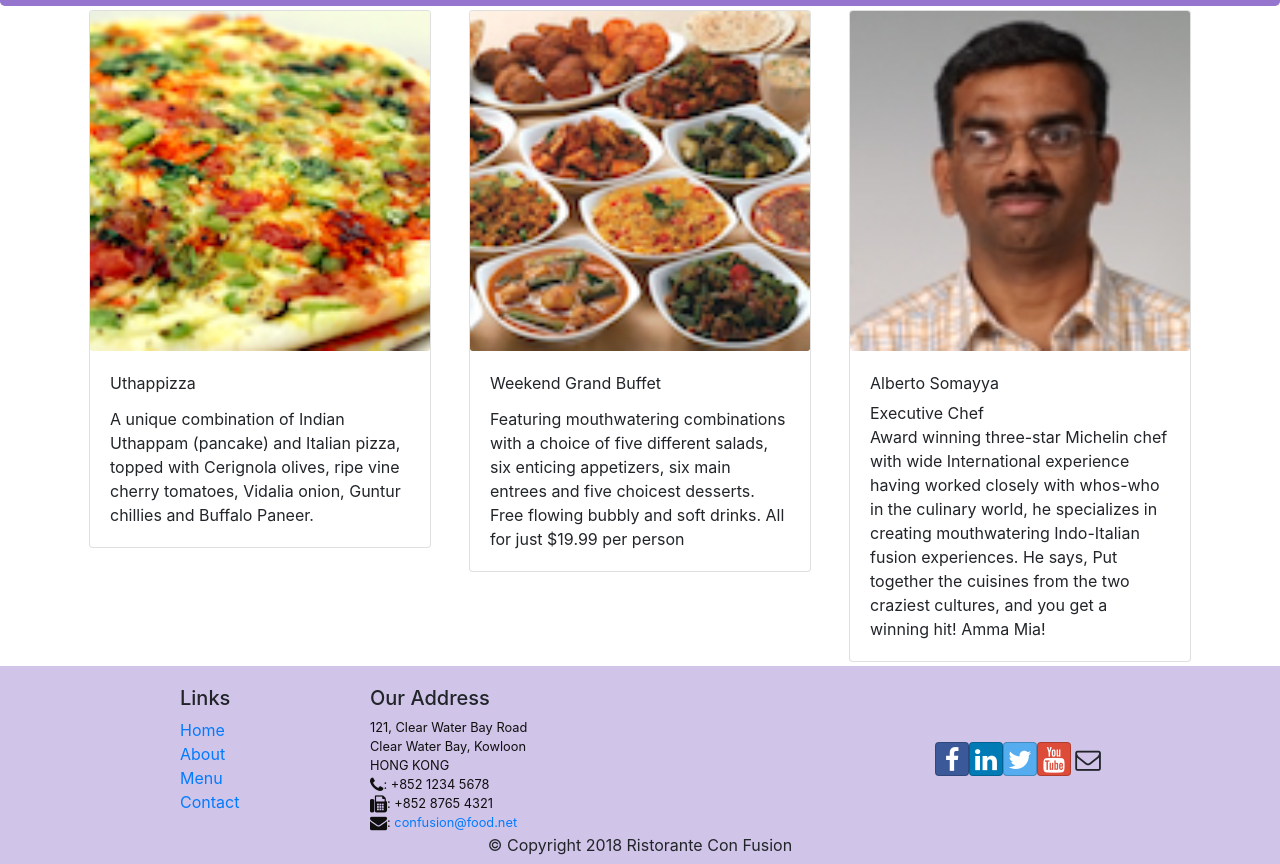
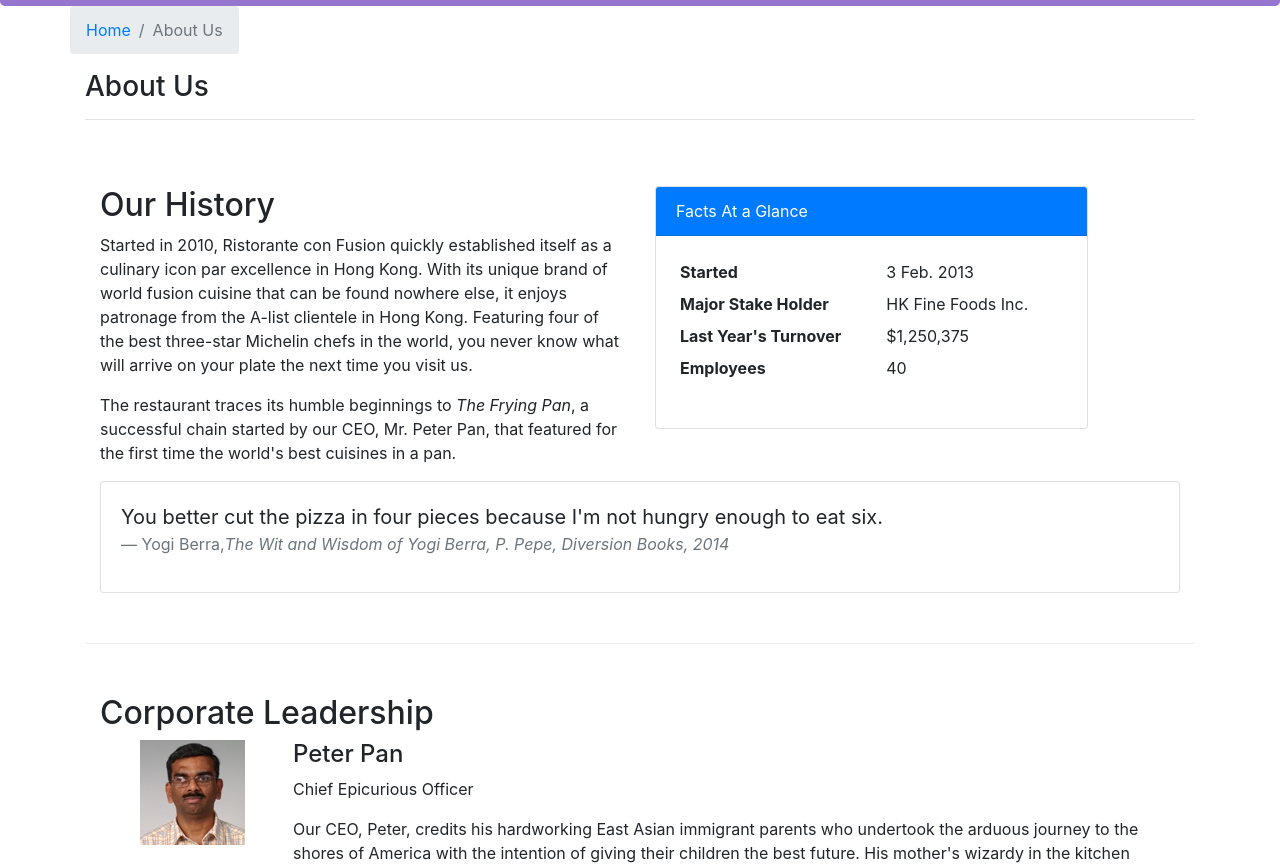
Before and after one commit to nelsonsbrian/RestaurantFront, a React (Create React App) app: page /aboutus in a window 1280 px wide. Before the commit this address led to /home. Shown: the part 336-1200 px from the top of the page. Built offline with nearby package versions, Linux system fonts and the light colour scheme.

Commit message:
add aboutus and contact pages

```diff
--- /dev/null
+++ b/src/components/AboutComponent.js
@@ -0,0 +1,87 @@
+import React from 'react';
+import { Breadcrumb, BreadcrumbItem, Card, CardBody, CardHeader, Media } from 'reactstrap';
+import { Link } from 'react-router-dom';
+
+function About(props) {
+
+
+  const RenderLeader = ({ leader }) => {
+    return (
+      <Media tag="li">
+        <Media left middle>
+          <Media object src={leader.image} alt={leader.name} />
+        </Media>
+        <Media body className="ml-5">
+          <Media heading>{leader.name}</Media>
+          <p>{leader.designation}</p>
+          <p>{leader.description}</p>
+        </Media>
+      </Media>
+    );
+  }
+
+  return (
+    <div className="container">
+      <div className="row">
+        <Breadcrumb>
+          <BreadcrumbItem><Link to="/home">Home</Link></BreadcrumbItem>
+          <BreadcrumbItem active>About Us</BreadcrumbItem>
+        </Breadcrumb>
+        <div className="col-12">
+          <h3>About Us</h3>
+          <hr />
+        </div>
+      </div>
+      <div className="row row-content">
+        <div className="col-12 col-md-6">
+          <h2>Our History</h2>
+          <p>Started in 2010, Ristorante con Fusion quickly established itself as a culinary icon par excellence in Hong Kong. With its unique brand of world fusion cuisine that can be found nowhere else, it enjoys patronage from the A-list clientele in Hong Kong.  Featuring four of the best three-star Michelin chefs in the world, you never know what will arrive on your plate the next time you visit us.</p>
+          <p>The restaurant traces its humble beginnings to <em>The Frying Pan</em>, a successful chain started by our CEO, Mr. Peter Pan, that featured for the first time the world's best cuisines in a pan.</p>
+        </div>
+        <div className="col-12 col-md-5">
+          <Card>
+            <CardHeader className="bg-primary text-white">Facts At a Glance</CardHeader>
+            <CardBody>
+              <dl className="row p-1">
+                <dt className="col-6">Started</dt>
+                <dd className="col-6">3 Feb. 2013</dd>
+                <dt className="col-6">Major Stake Holder</dt>
+                <dd className="col-6">HK Fine Foods Inc.</dd>
+                <dt className="col-6">Last Year's Turnover</dt>
+                <dd className="col-6">$1,250,375</dd>
+                <dt className="col-6">Employees</dt>
+                <dd className="col-6">40</dd>
+              </dl>
+            </CardBody>
+          </Card>
+        </div>
+        <div className="col-12">
+          <Card>
+            <CardBody className="bg-faded">
+              <blockquote className="blockquote">
+                <p className="mb-0">You better cut the pizza in four pieces because
+                                    I'm not hungry enough to eat six.</p>
+                <footer className="blockquote-footer">Yogi Berra,
+                                <cite title="Source Title">The Wit and Wisdom of Yogi Berra,
+                                    P. Pepe, Diversion Books, 2014</cite>
+                </footer>
+              </blockquote>
+            </CardBody>
+          </Card>
+        </div>
+      </div>
+      <div className="row row-content">
+        <div className="col-12">
+          <h2>Corporate Leadership</h2>
+        </div>
+        <div className="col-12">
+          <Media list>
+            {props.leaders.map(leader => <RenderLeader leader={leader} />)}
+          </Media>
+        </div>
+      </div>
+    </div>
+  );
+}
+
+export default About;
--- a/src/components/ContactComponent.js
+++ b/src/components/ContactComponent.js
@@ -1,8 +1,14 @@
 import React from 'react';
+import { Breadcrumb, BreadcrumbItem } from 'reactstrap';
+import { Link } from 'react-router-dom';
 
 function Contact(props) {
   return (
     <div className="container">
+      <Breadcrumb>
+        <BreadcrumbItem><Link to='/home'>Home</Link></BreadcrumbItem>
+        <BreadcrumbItem active>Contact Us</BreadcrumbItem>
+      </Breadcrumb>
       <div className="row row-content">
         <div className="col-12">
           <h3>Location Information</h3>
--- a/src/components/DishdetailComponent.js
+++ b/src/components/DishdetailComponent.js
@@ -1,6 +1,7 @@
 import React from 'react';
-import { Card, CardImg, CardImgOverlay, CardText, CardBody, CardTitle } from 'reactstrap';
+import { Card, CardImg, CardImgOverlay, CardText, CardBody, CardTitle, BreadcrumbItem, Breadcrumb } from 'reactstrap';
 import { COMMENTS } from "../shared/comments";
+import { Link } from "react-router-dom";
 
 const RenderDish = ({ dish }) => {
   return (
@@ -38,20 +39,23 @@
     return (<div></div>);
 }
 
-const DishDetail = (props) => {
-  if (props.dish != null)
+const DishDetail = ({ dish, comments }) => {
+  if (dish != null)
     return (
       <div className="container">
         <div className="row">
+          <Breadcrumb>
+            <BreadcrumbItem><Link to='/menu'>Menu</Link></BreadcrumbItem>
+            <BreadcrumbItem active>{dish.name}</BreadcrumbItem>
+          </Breadcrumb>
           <div className="col-12">
-            <h3>{props.dish.name}</h3>
+            <h3>{dish.name}</h3>
             <hr />
           </div>
         </div>
         <div className="row">
-          <RenderDish dish={props.dish} />
-          <RenderComments comments={COMMENTS.filter(comment => comment.dishId === props.dish.id)}
-            dishId={props.dish._id} />
+          <RenderDish dish={dish} />
+          <RenderComments comments={comments} />
         </div>
       </div>
     );
--- a/src/components/MainComponent.js
+++ b/src/components/MainComponent.js
@@ -9,6 +9,8 @@
 import Home from './HomeComponent';
 import Footer from './FooterComponent';
 import Contact from './ContactComponent';
+import About from './AboutComponent';
+import Dishdetail from './DishdetailComponent';
 
 
 class Main extends Component {
@@ -35,12 +37,26 @@
       )
     };
 
+    const DishWithId = ({ match }) => {
+      const dishId = parseInt(match.params.dishId);
+      return (
+        <Dishdetail
+          dish={this.state.dishes.filter(dish => dish.id === dishId)[0]}
+          comments={this.state.comments.filter(comment => comment.dishId === dishId)}
+        />
+      )
+    }
+
+
+
     return (
       <div>
         <Header />
         <Switch>
           <Route path="/home" component={HomePage} />
-          <Route exact path="/menu" component={() => <Menu dishes={this.state.dishes} />} />
+          <Route exact path="/menu/" component={() => <Menu dishes={this.state.dishes} />} />
+          <Route path="/menu/:dishId" component={DishWithId} />
+          <Route path="/aboutus" component={() => <About leaders={this.state.leaders}/>} />
           <Route exact path="/contactus" component={() => <Contact />} />
           <Redirect to="/home" />
         </Switch>
--- a/src/components/MenuComponent.js
+++ b/src/components/MenuComponent.js
@@ -1,13 +1,16 @@
 import React from 'react';
-import { Card, CardImg, CardImgOverlay, CardTitle } from 'reactstrap';
+import { Card, CardImg, CardImgOverlay, CardTitle, Breadcrumb, BreadcrumbItem } from 'reactstrap';
+import { Link } from 'react-router-dom';
 
-const RenderMenuItem = ({ dish, onClick }) => {
+const RenderMenuItem = ({ dish }) => {
   return (
-    <Card onClick={() => onClick(dish.id)}>
-      <CardImg width="100%" src={dish.image} alt={dish.name} />
-      <CardImgOverlay>
-        <CardTitle>{dish.name}</CardTitle>
-      </CardImgOverlay>
+    <Card >
+      <Link to={`/menu/${dish.id}`}>
+        <CardImg width="100%" src={dish.image} alt={dish.name} />
+        <CardImgOverlay>
+          <CardTitle>{dish.name}</CardTitle>
+        </CardImgOverlay>
+      </Link>
     </Card>
   );
 }
@@ -15,11 +18,21 @@
 const Menu = (props) => {
   const menu = props.dishes.map(dish => (
     <div key={dish.id} className="col-12 col-md-5 m-1">
-      <RenderMenuItem dish={dish} onClick={props.onClick} />
+      <RenderMenuItem dish={dish} />
     </div>
   ));
   return (
     <div className="container">
+      <div className="row">
+        <Breadcrumb>
+          <BreadcrumbItem><Link to='/home'>Home</Link></BreadcrumbItem>
+          <BreadcrumbItem active><Link to='/menu'>Menu</Link></BreadcrumbItem>
+        </Breadcrumb>
+        <div className="col-12">
+          <h3>Menu</h3>
+          <hr />
+        </div>
+      </div>
       <div className="row">
         {menu}
       </div>
```
